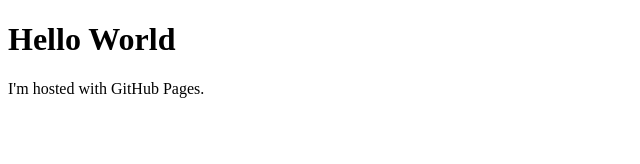
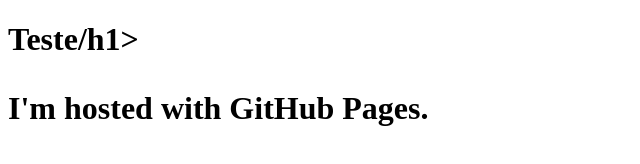
Before and after one commit to NatanaelOCosta/NatanaelOCosta.github.io, a plain HTML site: page index.html in a window 1280 px wide. Shown: the whole page, without its empty margins (0-640 px from the left). Drawn offline with Linux system fonts and the light colour scheme.

Commit message:
Update index.html

```diff
--- a/index.html
+++ b/index.html
@@ -1,7 +1,7 @@
 <!DOCTYPE html>
 <html>
 <body>
-<h1>Hello World</h1>
+<h1>Teste/h1>
 <p>I'm hosted with GitHub Pages.</p>
 </body>
 </html>
```
